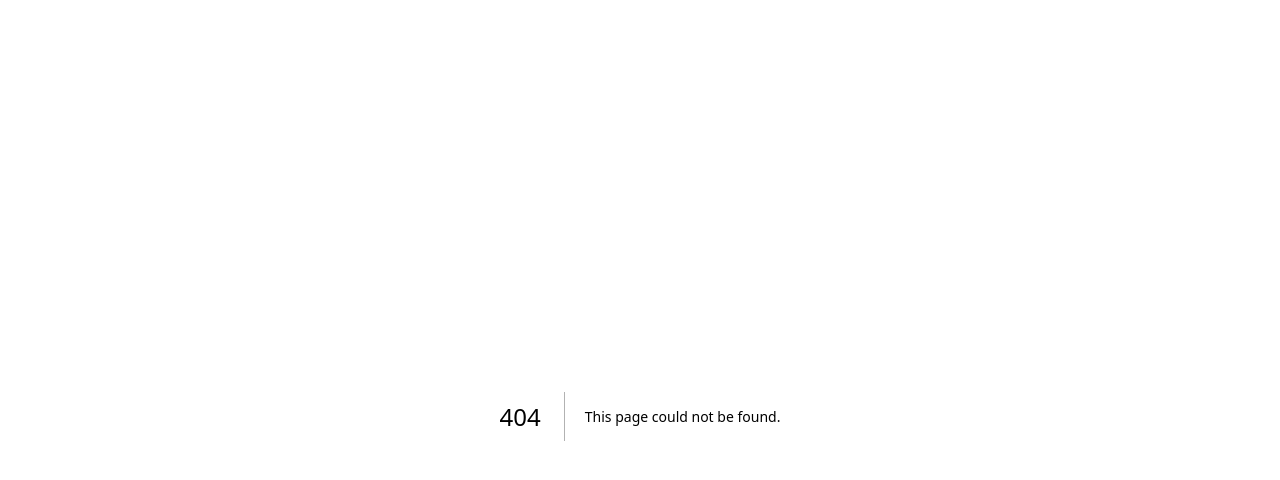
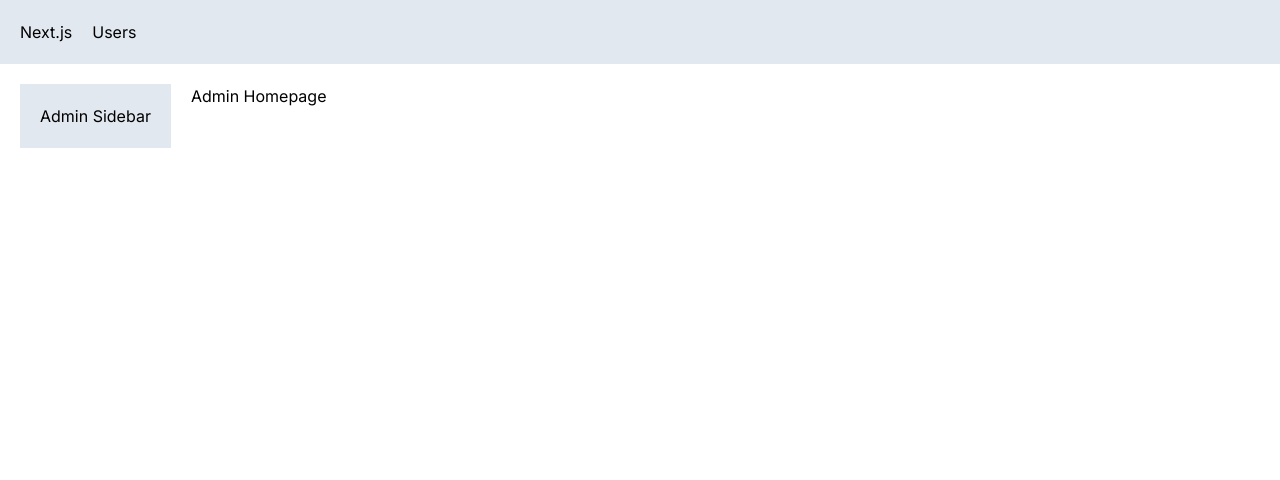
Before and after one commit to fabiogirones/next-app, a Next.js app: page /admin in a window 1280 px wide. Before the commit this address had no page. Shown: the top 480 px of the page. Built offline with nearby package versions, Linux system fonts and the light colour scheme.

Commit message:
Added a custom error, loading and not-found page

```diff
--- /dev/null
+++ b/app/NavBar.tsx
@@ -0,0 +1,13 @@
+import Link from 'next/link'
+import React from 'react'
+
+const NavBar = () => {
+  return (
+    <div className='flex bg-slate-200 p-5'>
+      <Link href="/" className='mr-5'>Next.js</Link>
+      <Link href="/users">Users</Link>
+    </div>
+  )
+}
+
+export default NavBar
--- /dev/null
+++ b/app/admin/layout.tsx
@@ -0,0 +1,16 @@
+import React, {ReactNode} from 'react'
+
+interface Props {
+    children: ReactNode;
+}
+
+const AdminLayout = ({children}: Props) => {
+  return (
+    <div className='flex'>
+      <aside className='bg-slate-200 p-5 mr-5'>Admin Sidebar</aside>
+      <div>{children}</div>
+    </div>
+  )
+}
+
+export default AdminLayout
--- /dev/null
+++ b/app/admin/page.tsx
@@ -0,0 +1,11 @@
+import React from 'react'
+
+const AdminHomePage = () => {
+  return (
+    <div>
+      Admin Homepage
+    </div>
+  )
+}
+
+export default AdminHomePage
--- /dev/null
+++ b/app/error.tsx
@@ -0,0 +1,18 @@
+'use client'
+import React from 'react'
+
+interface Props {
+    error: Error,
+    reset: () => void;
+}
+
+const ErrorPage = ({error, reset} : Props) => {
+  return (
+    <>
+        <div>An unexpected error has occured.</div>
+        <button className='btn' onClick={() => reset()}>Retry</button>
+    </>
+  )
+}
+
+export default ErrorPage
--- a/app/globals.css
+++ b/app/globals.css
@@ -18,5 +18,10 @@
 
 body {
   color: rgb(var(--foreground-rgb));
-  padding: 1rem;
 }
+
+@layer base {
+  h1 {
+    @apply font-extrabold text-2xl mb-3;
+  }
+}
--- a/app/layout.tsx
+++ b/app/layout.tsx
@@ -1,6 +1,7 @@
 import './globals.css'
 import type { Metadata } from 'next'
 import { Inter } from 'next/font/google'
+import NavBar from './NavBar'
 
 const inter = Inter({ subsets: ['latin'] })
 
@@ -16,7 +17,12 @@ export default function RootLayout({
 }) {
   return (
     <html lang="en" data-theme="winter">
-      <body className={inter.className}>{children}</body>
+      <body className={inter.className}>
+        <NavBar />
+        <main className='p-5'>
+          {children}
+        </main>
+      </body>
     </html>
   )
 }
--- /dev/null
+++ b/app/loading.tsx
@@ -0,0 +1,11 @@
+import React from 'react'
+
+const Loading = () => {
+  return (
+    <div>
+      Loading...
+    </div>
+  )
+}
+
+export default Loading
--- /dev/null
+++ b/app/not-found.tsx
@@ -0,0 +1,11 @@
+import React from 'react'
+
+const NotFoundPage = () => {
+  return (
+    <div>
+      The requested page doesn&apos;t exist.
+    </div>
+  )
+}
+
+export default NotFoundPage
--- /dev/null
+++ b/app/users/[id]/not-found.tsx
@@ -0,0 +1,11 @@
+import React from 'react'
+
+const UserNotFoundPage = () => {
+  return (
+    <div>
+      This user doesn&apos;t exist
+    </div>
+  )
+}
+
+export default UserNotFoundPage
--- a/app/users/[id]/page.tsx
+++ b/app/users/[id]/page.tsx
@@ -1,3 +1,4 @@
+import { notFound } from 'next/navigation';
 import React from 'react';
 
 interface Props {
@@ -5,6 +6,8 @@ interface Props {
 }
 
 const UserDetailPage = ({params: {id }}: Props) => {
+  if (id > 10) notFound();
+
   return (
     <div>
       UserDetailPage {id}
--- a/app/users/new/page.tsx
+++ b/app/users/new/page.tsx
@@ -1,9 +1,16 @@
+'use client'
+import { useRouter } from 'next/navigation'
 import React from 'react'
 
 const NewUserPage = () => {
+  const router = useRouter();
+
   return (
     <div>
-
+      <button
+        className='btn btn-primary'
+        onClick={() => router.push('/users')}
+      >Create</button>
     </div>
   )
 }
--- a/app/users/page.tsx
+++ b/app/users/page.tsx
@@ -1,5 +1,6 @@
-import React from 'react';
+import React, { Suspense } from 'react';
 import UserTable from './UserTable';
+import Link from 'next/link';
 
 interface Props {
   searchParams: {sortOrder: string}
@@ -10,7 +11,10 @@ const UsersPage = async ({searchParams: {sortOrder}}: Props) => {
     <>
       <h1>Users</h1>
       <p>{new Date().toLocaleTimeString()}</p>
-      <UserTable sortOrder={sortOrder} />
+      <Link href="/users/new" className='btn'>New User</Link>
+      <Suspense fallback={<p>Loading...</p>}>
+        <UserTable sortOrder={sortOrder} />
+      </Suspense>
     </>
   )
 }
```
